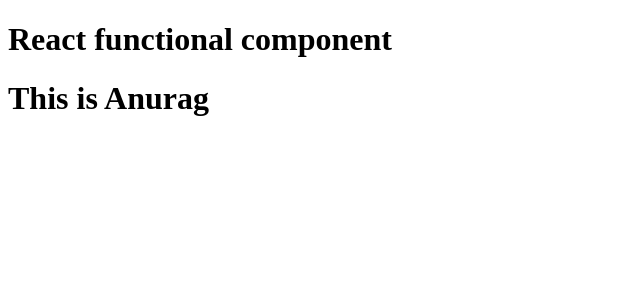
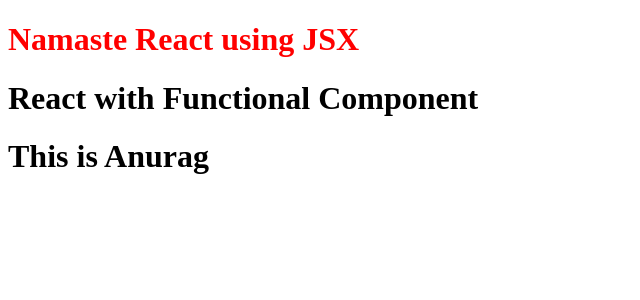
Before and after one commit to AnuragKumarGupta/Namaste_React, a React (Vite) app: page / in a window 1280 px wide. Shown: the top 300 px of the page, without its empty margins (0-640 px from the left). Built offline with nearby package versions, Linux system fonts and the light colour scheme.

Commit message:
Second Episode 3 last  part

```diff
--- a/App.js
+++ b/App.js
@@ -12,8 +12,8 @@
 //JSX => react.createElement => reactElement-js object => html element(render)
 
 //react element
-const jsxheading = (
-  <h1 id="heading" tabIndex={5}>
+const MainHeading = () => (
+  <h1 id="heading" tabIndex="5">
     Namaste React using JSX
   </h1>
 );
@@ -23,18 +23,16 @@
 //functiocal component - new
 
 //React functional compponent
-const headingComponent = () => {
-  return <h1 className="heading">React functional component</h1>;
-};
-//or
-const headingComponent2 = () => (
-  <h1 className="heading">Namaste React with Anurag</h1>
+
+const HeadingComponent = () => (
+  <div id="container">
+    <MainHeading />
+    <h1 className="heading">React with Functional Component</h1>
+  </div>
 ); //better syntax using arrow function
-
-// above both function are same
 
 const root = ReactDOM.createRoot(document.getElementById("root"));
 
 // root.render(jsxheading); //rendering react element
 
-root.render(headingComponent()); //rendering react component
+root.render(HeadingComponent()); //rendering react component
```
